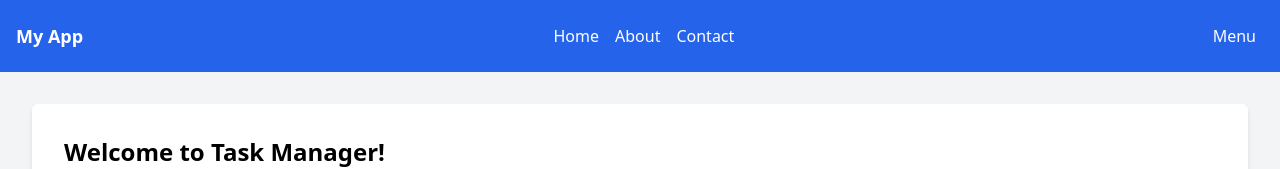
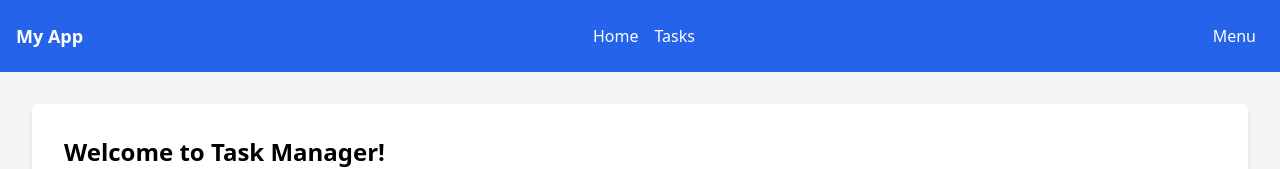
Before and after one commit to kn1ghtm0nster/task-manager, a Next.js app in the folder client/: page / in a window 1280 px wide. Shown: the top 169 px of the page. Built offline with nearby package versions, Linux system fonts and the light colour scheme.

Commit message:
add Link routing component from next to NavBar component

```diff
--- a/client/src/app/components/NavBar.tsx
+++ b/client/src/app/components/NavBar.tsx
@@ -1,17 +1,16 @@
+import Link from "next/link";
+
 const NavBar = () => (
   <header className="bg-blue-600 text-white p-4">
     <div className="container mx-auto flex justify-between items-center">
       <h1 className="text-lg font-bold">My App</h1>
       <nav className="space-x-4 hidden md:flex">
-        <a href="/" className="hover:text-gray-200">
+        <Link href="/" className="hover:text-gray-200">
           Home
-        </a>
-        <a href="/about" className="hover:text-gray-200">
-          About
-        </a>
-        <a href="/contact" className="hover:text-gray-200">
-          Contact
-        </a>
+        </Link>
+        <Link href="/tasks" className="hover:text-gray-200">
+          Tasks
+        </Link>
       </nav>
       <button className="mg:hidden p-2">Menu</button>
     </div>
```
